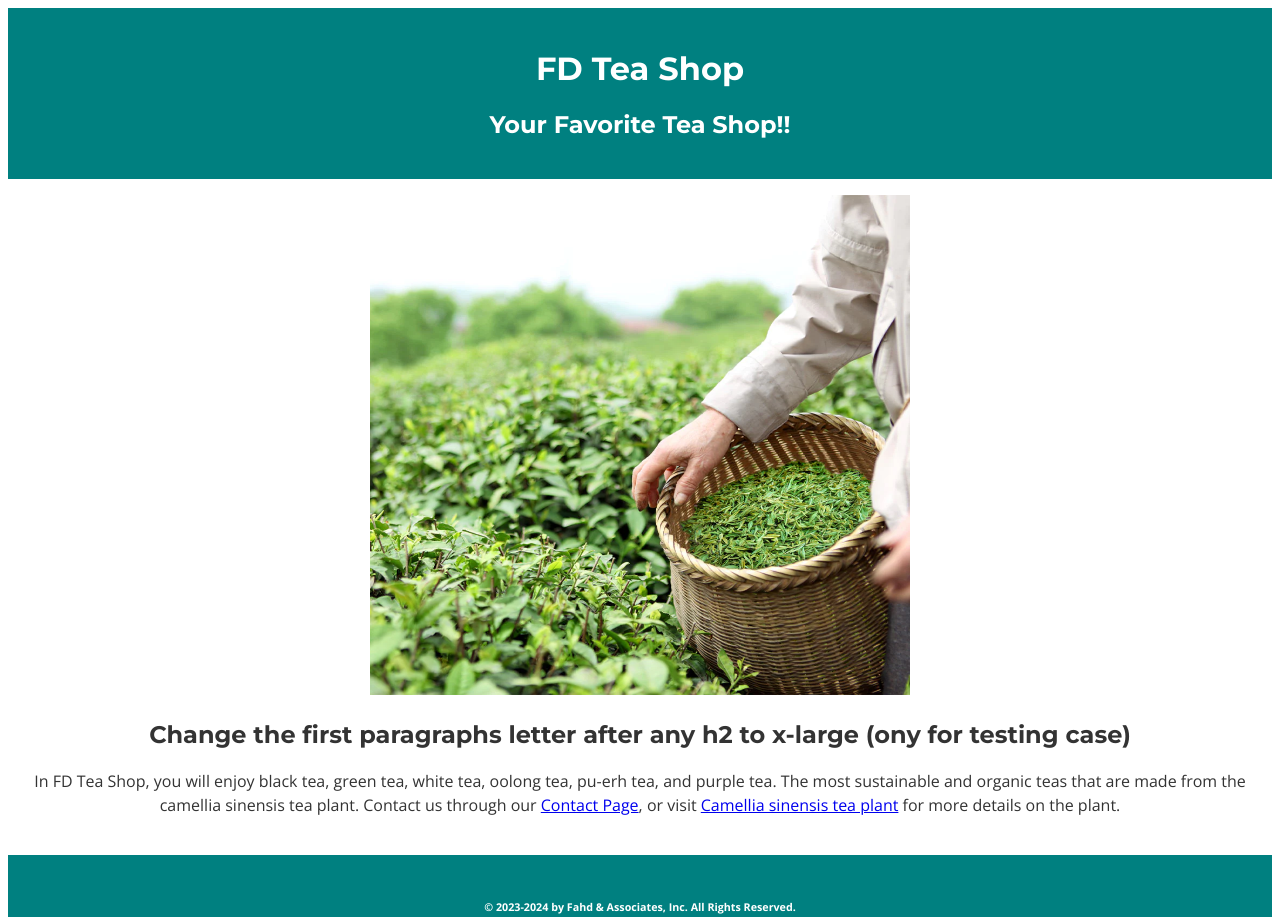
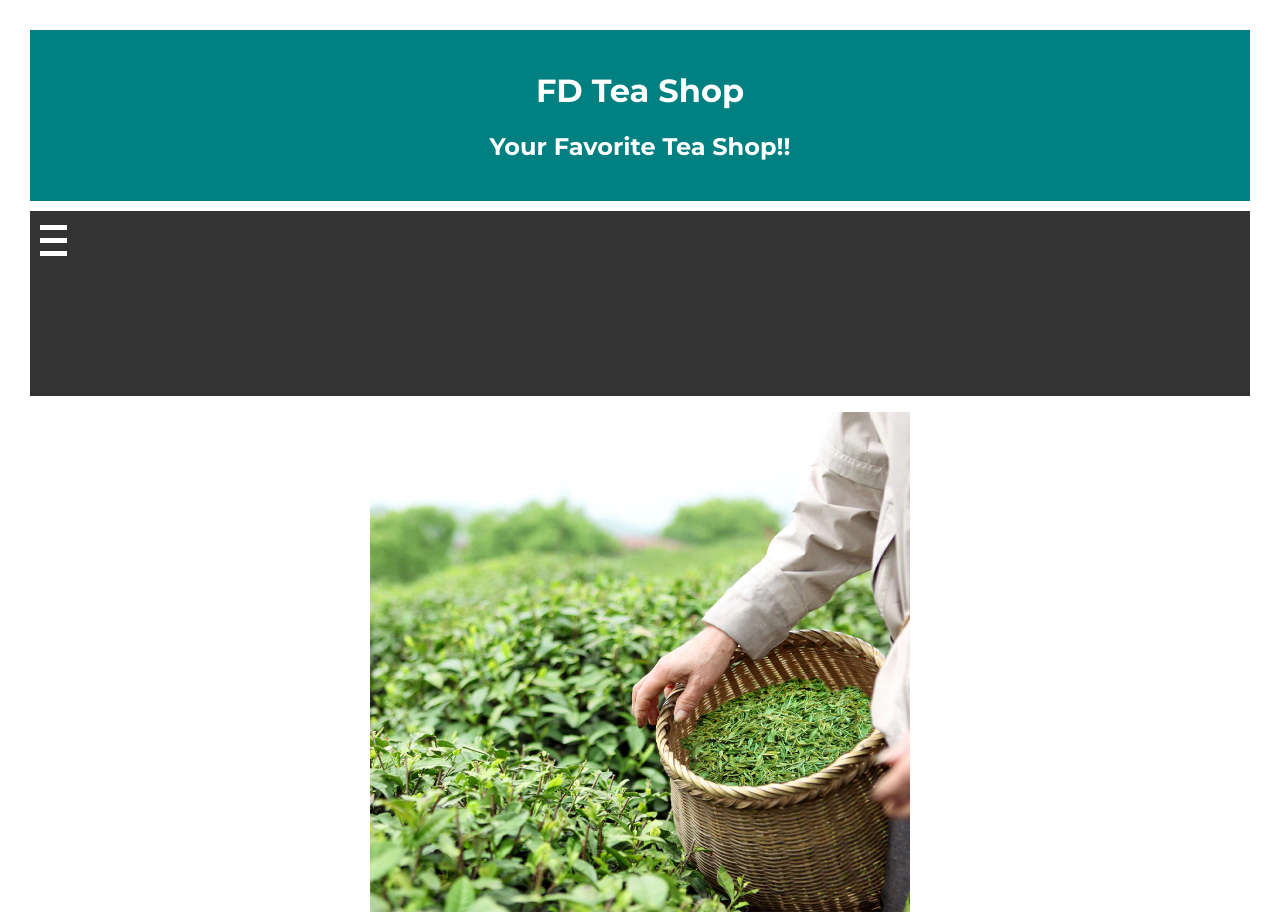
Before and after one commit to fd9fd/swe-363-231-01, a plain HTML site: page teashop.html in a window 1280 px wide. Shown: the top 917 px of the page. Drawn offline with nearby package versions, Linux system fonts and the light colour scheme.

Commit message:
css_4-exercise_1

```diff
--- a/mobile_version.css
+++ b/mobile_version.css
@@ -3,6 +3,9 @@
 
 body {
     font-family: 'Open Sans', sans-serif;
+    padding: 10px;
+    margin: 10px;
+    display: block;
 }
 h1, h2, h3 {
     font-family: 'Montserrat', sans-serif;
@@ -21,6 +24,8 @@ header {
     background-color: var(--primary-color);
     color: #FFFFFF;
     padding: 20px;
+    margin: 10px;
+    display: block;
 }
 .nav-menu {
     list-style: none;
@@ -55,8 +60,10 @@ p {
 footer {
     background-color: var(--primary-color);
     color: #FFFFFF;
+    text-align: center;
     padding: 20px;
-    text-align: center;
+    margin: 10px;
+    display: block;
 }
 .button {
     background-color: #008080;
@@ -80,6 +87,8 @@ footer {
     justify-content: flex-start;
     align-items: center;
     padding: 5px;
+    display: block;
+    margin: 10px;
 }
 
 .navbar-icon {
@@ -87,7 +96,7 @@ footer {
     flex-direction: column;
     cursor: pointer;
     margin-right: 20px;
-
+    padding: 5px;
     color: #fff;
 }
 
@@ -96,6 +105,7 @@ footer {
     height: 3px;
     background-color: #fff;
     margin: 4px 0;
+    padding: 1px;
     transition: transform 0.3s ease, opacity 0.3s ease 0.3s;
 }
 
--- a/teashop.html
+++ b/teashop.html
@@ -26,6 +26,19 @@
             <h1>FD Tea Shop</h1>
             <h2>Your Favorite Tea Shop!!</h2>
         </header>
+
+        <nav class="navbar">
+            <div class="navbar-icon" id="nav-icon">
+                <div class="bar"></div>
+                <div class="bar"></div>
+                <div class="bar"></div>
+            </div>
+            <ul class="navbar-menu" id="menu">
+                <li><a href="#">Home</a></li>
+                <li><a href="#">About</a></li>
+                <li><a href="#">Services</a></li>
+            </ul>
+        </nav>
 
         <div class="loader">
             <div class="spinner"></div>
```
